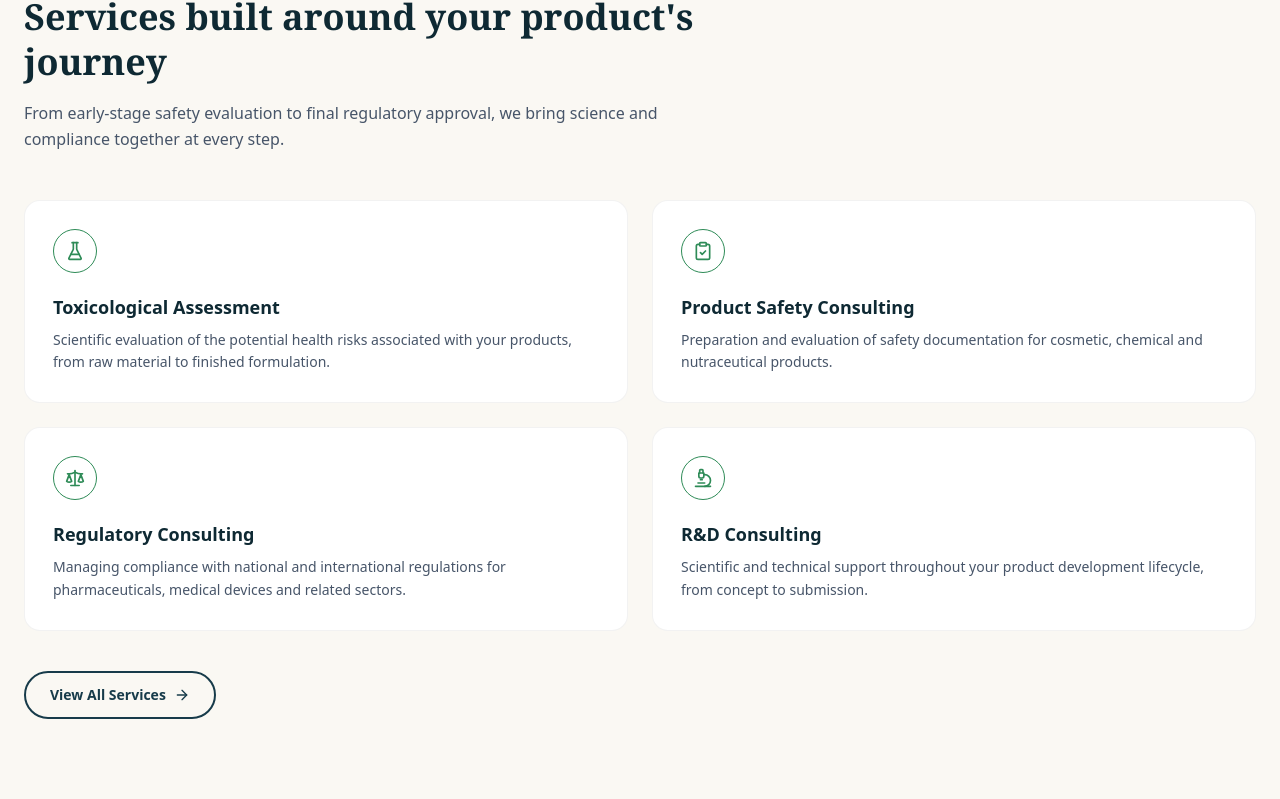
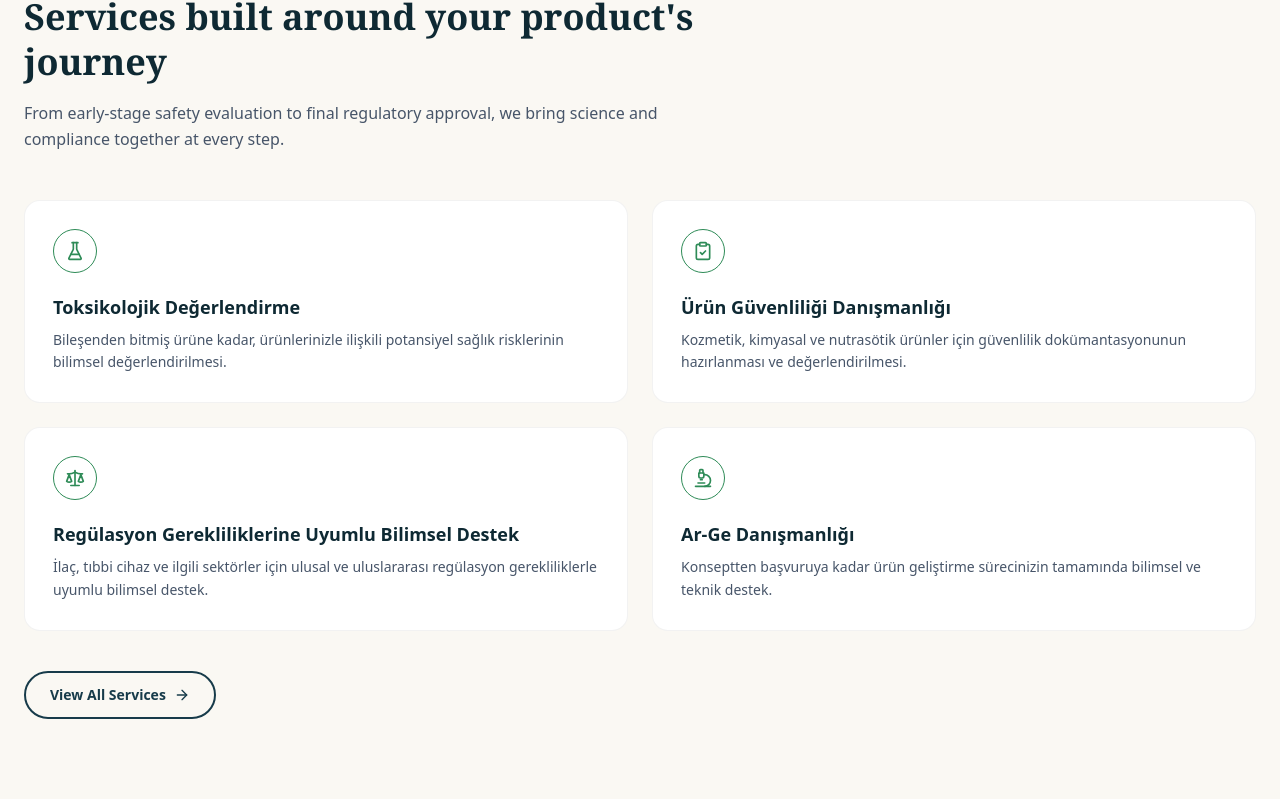
Before and after one commit to shandesipahi/Toxentra-Website, a Next.js app: page /tr in a window 1280 px wide. Shown: the part 1272-2071 px from the top of the page. Built offline with nearby package versions, Linux system fonts and the light colour scheme.

Commit message:
Update page.js

```diff
--- a/app/tr/page.js
+++ b/app/tr/page.js
@@ -19,7 +19,7 @@ const trustPoints = [
   {
     icon: ShieldCheck,
     title: "Bilimsel Mükemmellik",
-    text: "ERT-certified expertise supported by academic research and hands-on regulatory experience.",
+    text: "Avrupa Kayıtlı Toksikolog (ERT) ünvanı ve Academy of Toxicological Sciences (ATS) Fellow’u",
   },
   {
     icon: FileText,
@@ -46,23 +46,23 @@ const trustPoints = [
 const services = [
   {
     icon: FlaskConical,
-    title: "Toxicological Assessment",
-    text: "Scientific evaluation of the potential health risks associated with your products, from raw material to finished formulation.",
+    title: "Toksikolojik Değerlendirme",
+    text: "Bileşenden bitmiş ürüne kadar, ürünlerinizle ilişkili potansiyel sağlık risklerinin bilimsel değerlendirilmesi.",
   },
   {
     icon: ClipboardCheck,
-    title: "Product Safety Consulting",
-    text: "Preparation and evaluation of safety documentation for cosmetic, chemical and nutraceutical products.",
+    title: "Ürün Güvenliliği Danışmanlığı",
+    text: "Kozmetik, kimyasal ve nutrasötik ürünler için güvenlilik dokümantasyonunun hazırlanması ve değerlendirilmesi.",
   },
   {
     icon: Scale,
-    title: "Regulatory Consulting",
-    text: "Managing compliance with national and international regulations for pharmaceuticals, medical devices and related sectors.",
+    title: "Regülasyon Gerekliliklerine Uyumlu Bilimsel Destek",
+    text: "İlaç, tıbbi cihaz ve ilgili sektörler için ulusal ve uluslararası regülasyon gerekliliklerle uyumlu bilimsel destek.",
   },
   {
     icon: Microscope,
-    title: "R&D Consulting",
-    text: "Scientific and technical support throughout your product development lifecycle, from concept to submission.",
+    title: "Ar-Ge Danışmanlığı",
+    text: "Konseptten başvuruya kadar ürün geliştirme sürecinizin tamamında bilimsel ve teknik destek.",
   },
 ];
 
```
